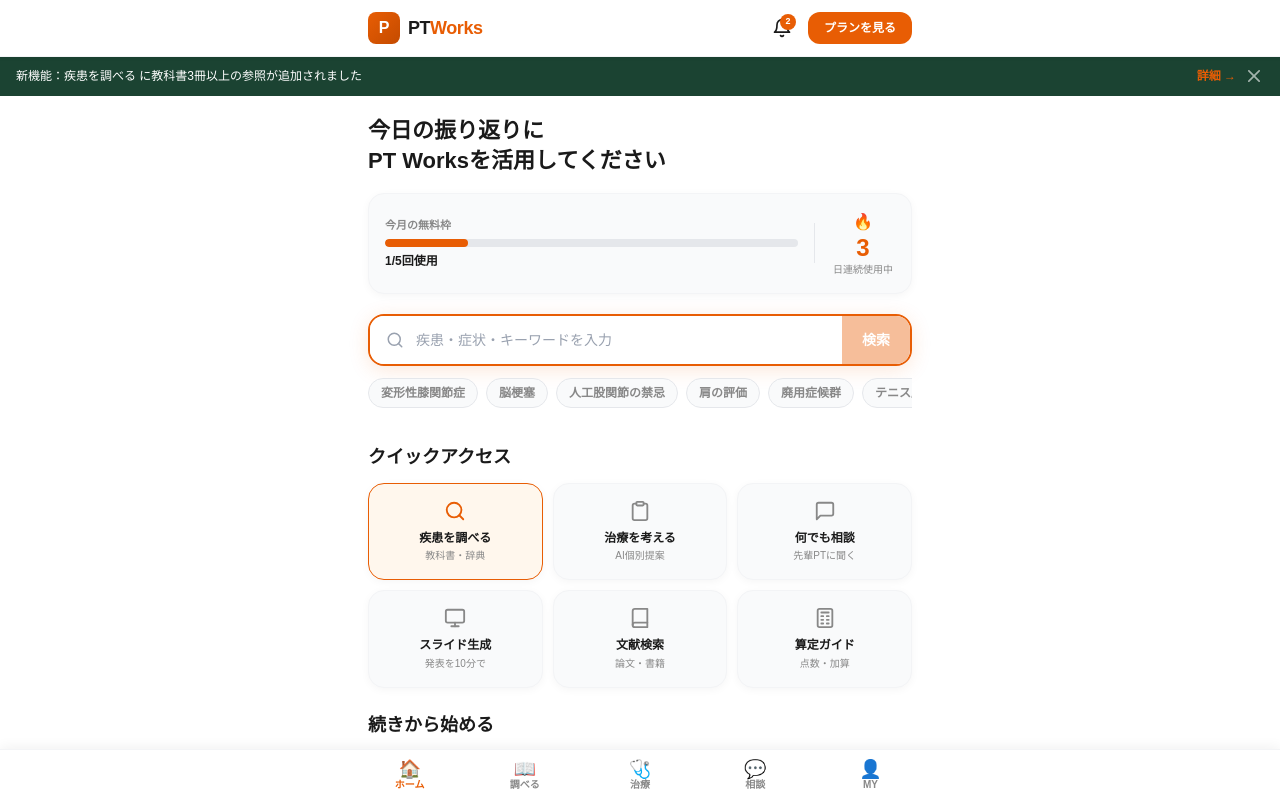
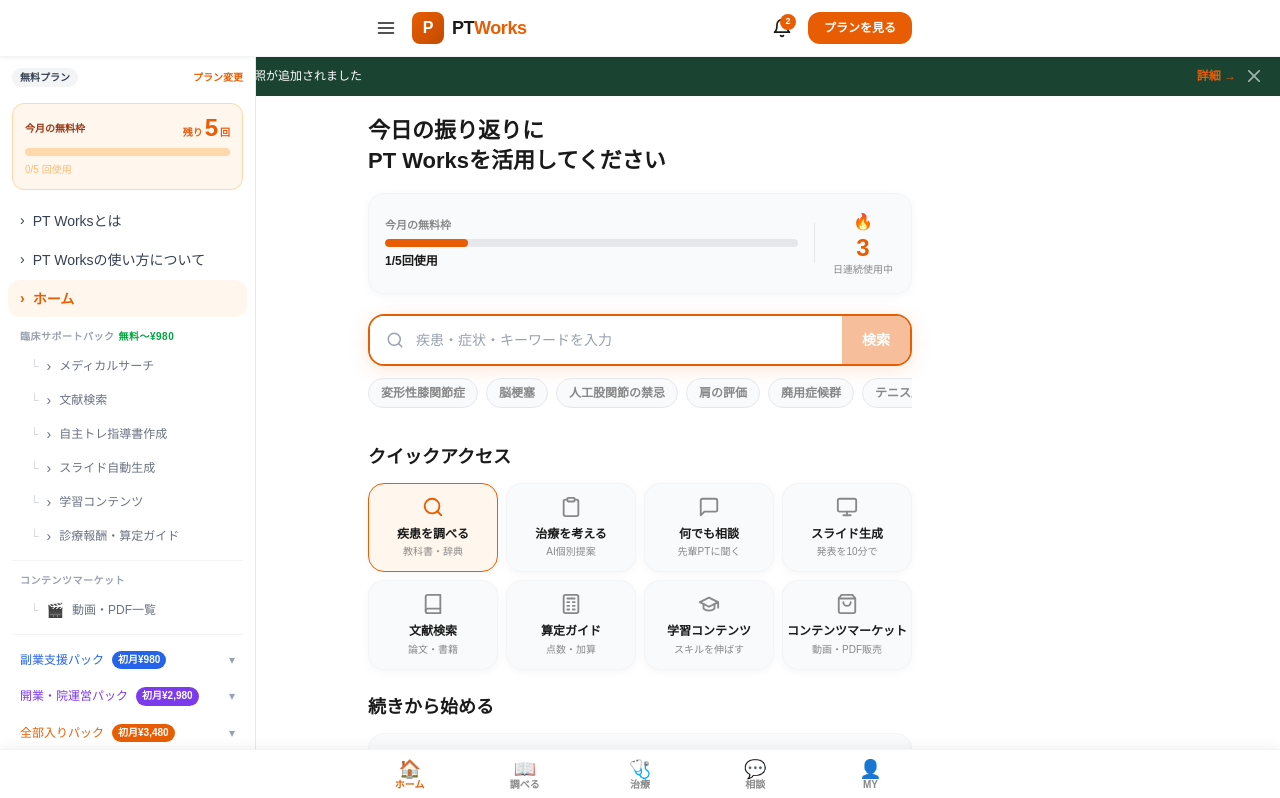
Before and after one commit to ptworks-mitsuki/ptworks-app, a Next.js app: page / in a window 1280 px wide. Shown: the top 798 px of the page. Built offline with nearby package versions, Linux system fonts and the light colour scheme.

Commit message:
ホーム：学習コンテンツ・マーケット追加・サイドバーをハンバーガーで開けるように

```diff
--- a/app/page.tsx
+++ b/app/page.tsx
@@ -2,6 +2,7 @@
 
 import { useState, useEffect, useRef } from "react";
 import { useRouter } from "next/navigation";
+import { Sidebar } from "@/components/Sidebar";
 
 // ─── 型 ───────────────────────────────────────────────────────────────────
 
@@ -26,12 +27,14 @@
 ];
 
 const QUICK_ACCESS = [
-  { id: "search",   label: "疾患を調べる",  sub: "教科書・辞典",   href: "/stage1",            main: true },
-  { id: "evidence", label: "治療を考える",  sub: "AI個別提案",     href: "/stage1",            main: false },
-  { id: "case",     label: "何でも相談",    sub: "先輩PTに聞く",   href: "/stage1",            main: false },
-  { id: "slides",   label: "スライド生成",  sub: "発表を10分で",   href: "/stage1/slides",     main: false },
-  { id: "lit",      label: "文献検索",      sub: "論文・書籍",     href: "/stage1/literature", main: false },
-  { id: "calc",     label: "算定ガイド",    sub: "点数・加算",     href: "/learn/reimbursement", main: false },
+  { id: "search",   label: "疾患を調べる",      sub: "教科書・辞典",   href: "/stage1",              main: true  },
+  { id: "evidence", label: "治療を考える",       sub: "AI個別提案",     href: "/stage1",              main: false },
+  { id: "case",     label: "何でも相談",         sub: "先輩PTに聞く",   href: "/stage1",              main: false },
+  { id: "slides",   label: "スライド生成",       sub: "発表を10分で",   href: "/stage1/slides",       main: false },
+  { id: "lit",      label: "文献検索",           sub: "論文・書籍",     href: "/stage1/literature",   main: false },
+  { id: "calc",     label: "算定ガイド",         sub: "点数・加算",     href: "/learn/reimbursement", main: false },
+  { id: "learn",    label: "学習コンテンツ",     sub: "スキルを伸ばす", href: "/learn",               main: false },
+  { id: "market",   label: "コンテンツマーケット", sub: "動画・PDF販売",  href: "/market",              main: false },
 ];
 
 const PLANS_DATA = [
@@ -133,6 +136,28 @@
     </svg>
   );
 }
+function IconGraduate({ size = 20 }: { size?: number }) {
+  return (
+    <svg width={size} height={size} viewBox="0 0 24 24" fill="none" stroke="currentColor" strokeWidth="2" strokeLinecap="round" strokeLinejoin="round">
+      <path d="M22 10v6M2 10l10-5 10 5-10 5z"/><path d="M6 12v5c3 3 9 3 12 0v-5"/>
+    </svg>
+  );
+}
+function IconShop({ size = 20 }: { size?: number }) {
+  return (
+    <svg width={size} height={size} viewBox="0 0 24 24" fill="none" stroke="currentColor" strokeWidth="2" strokeLinecap="round" strokeLinejoin="round">
+      <path d="M6 2L3 6v14a2 2 0 0 0 2 2h14a2 2 0 0 0 2-2V6l-3-4z"/><line x1="3" y1="6" x2="21" y2="6"/>
+      <path d="M16 10a4 4 0 0 1-8 0"/>
+    </svg>
+  );
+}
+function IconMenu({ size = 22 }: { size?: number }) {
+  return (
+    <svg width={size} height={size} viewBox="0 0 24 24" fill="none" stroke="currentColor" strokeWidth="2" strokeLinecap="round" strokeLinejoin="round">
+      <line x1="3" y1="6" x2="21" y2="6"/><line x1="3" y1="12" x2="21" y2="12"/><line x1="3" y1="18" x2="21" y2="18"/>
+    </svg>
+  );
+}
 function IconBell({ size = 22 }: { size?: number }) {
   return (
     <svg width={size} height={size} viewBox="0 0 24 24" fill="none" stroke="currentColor" strokeWidth="2" strokeLinecap="round" strokeLinejoin="round">
@@ -155,6 +180,8 @@
     case "case":     return <IconChat size={size} />;
     case "slides":   return <IconSlides size={size} />;
     case "lit":      return <IconBook size={size} />;
+    case "learn":    return <IconGraduate size={size} />;
+    case "market":   return <IconShop size={size} />;
     default:         return <IconCalc size={size} />;
   }
 }
@@ -163,6 +190,7 @@
 
 export default function HomePage() {
   const router = useRouter();
+  const [sidebarOpen,  setSidebarOpen]    = useState(false);
   const [bannerClosed, setBannerClosed]   = useState(true);
   const [showNotif,    setShowNotif]      = useState(false);
   const [query,        setQuery]          = useState("");
@@ -244,13 +272,24 @@
   return (
     <div className="bg-white min-h-screen pb-24" style={{ color: "#1A1A1A" }}>
 
+      {/* サイドバー */}
+      <Sidebar isOpen={sidebarOpen} onClose={() => setSidebarOpen(false)} />
+
       {/* ① ヘッダー */}
       <header className="fixed top-0 left-0 right-0 z-40 bg-white border-b border-gray-100"
         style={{ boxShadow: "0 1px 4px rgba(0,0,0,0.06)" }}>
         <div className="flex items-center justify-between px-4 h-14 max-w-xl mx-auto">
 
-          {/* ロゴ */}
+          {/* 左：ハンバーガー＋ロゴ */}
           <div className="flex items-center gap-2">
+            <button
+              onClick={() => setSidebarOpen(v => !v)}
+              className="w-9 h-9 flex items-center justify-center rounded-full hover:bg-gray-100 transition"
+              style={{ color: "#1A1A1A" }}
+              aria-label="メニューを開く"
+            >
+              <IconMenu size={20} />
+            </button>
             <div className="w-8 h-8 rounded-lg flex items-center justify-center text-white font-black text-base"
               style={{ background: "linear-gradient(135deg,#E85D04,#c44b00)" }}>P</div>
             <span className="text-lg font-black tracking-tight">
@@ -452,10 +491,10 @@
         {/* ⑤ クイックアクセス */}
         <section className="mt-6">
           <h2 className="text-[18px] font-black mb-3" style={{ color: "#1A1A1A" }}>クイックアクセス</h2>
-          <div className="grid grid-cols-3 gap-2.5">
+          <div className="grid grid-cols-4 gap-2">
             {QUICK_ACCESS.map(item => (
               <a key={item.id} href={item.href}
-                className="flex flex-col items-center text-center px-2 py-4 rounded-2xl border transition active:scale-95"
+                className="flex flex-col items-center text-center px-1 py-3 rounded-2xl border transition active:scale-95"
                 style={{
                   background:   item.main ? "#FFF7ED" : "#F9FAFB",
                   borderColor:  item.main ? "#E85D04" : "#F3F4F6",
```
